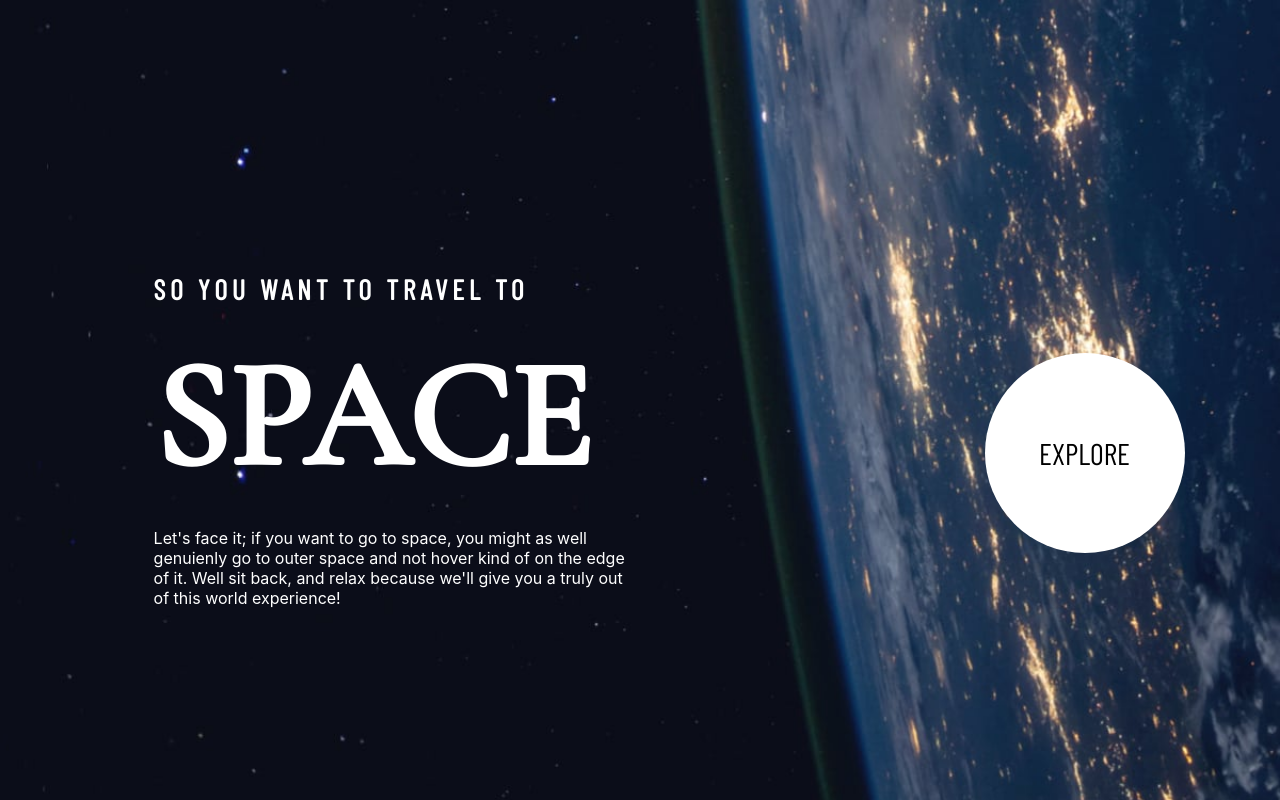
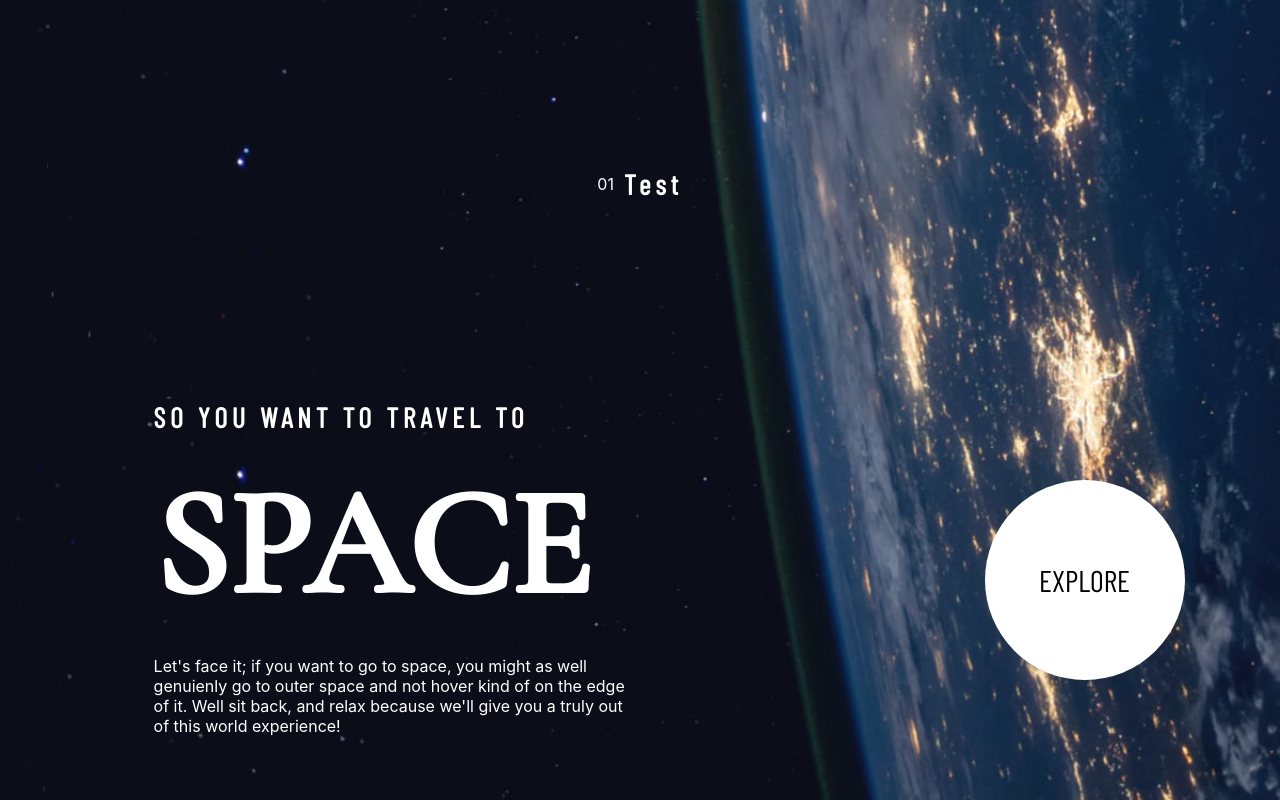
Before and after one commit to Stamwill/space-tourism, a Next.js app: page / in a window 1280 px wide. Shown: the top 800 px of the page. Built offline with nearby package versions, Linux system fonts and the light colour scheme.

Commit message:
[_app.js] Add pageTracker and state

```diff
--- a/src/pages/_app.js
+++ b/src/pages/_app.js
@@ -5,11 +5,13 @@ import { nav } from '../api/mock'
 import AppAppBar from '../containers/AppAppBar'
 import Navbar from '../blocks/Navbar'
 import AppDrawer from '../blocks/Navbar/partials/AppDrawer'
+import PageTracker from '../blocks/PageTracker'
 import { GlobalProvider } from '../api/GlobalContext'
 import '../styles/globals.css'
 
 function MyApp({ Component, pageProps }) {
   const [menuIsOpen, setMenuOpen] = React.useState(false)
+  const [pageNumber, setPageNumber] = React.useState('01')
 
   const toggleMenu = () => {
     setMenuOpen((prevState) => !prevState)
@@ -41,6 +43,7 @@ function MyApp({ Component, pageProps }) {
         <Navbar nav={nav} open={menuIsOpen} toggleMenu={toggleMenu} />
         <AppDrawer nav={nav} open={menuIsOpen} toggleMenu={toggleMenu} />
       </AppAppBar>
+      <PageTracker pageNumber={pageNumber} />
       <Component {...pageProps} />
     </GlobalProvider>
   )
```
